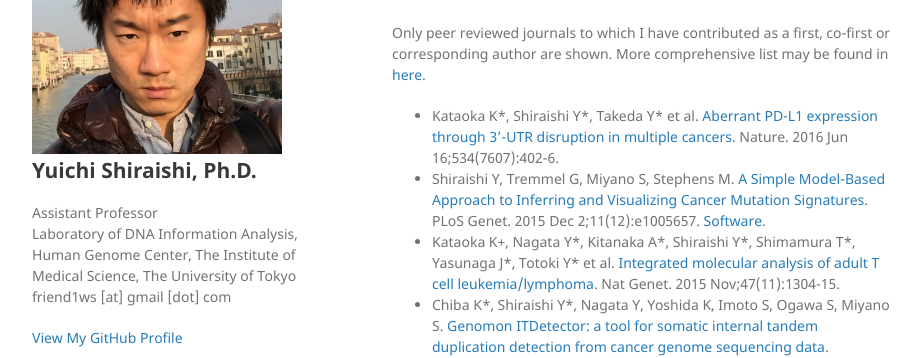
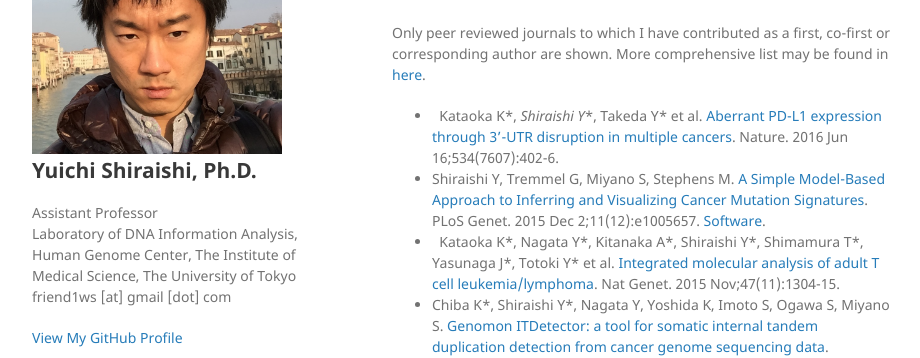
Before and after one commit to friend1ws/friend1ws.github.io, a Jekyll site: the page built from index.md, in a window 1280 px wide and 900 px high, scrolled down 1368 px. Shown: the part 154-512 px from the top of the window, without its empty margins (178-1098 px from the left). Built offline with Jekyll 4.4.1, drawn with Linux system fonts in a browser that asks for light colours; our own code applies the rules of GitHub Pages for plain Markdown files.

```diff
--- a/index.md
+++ b/index.md
@@ -73,14 +73,14 @@ bioRxiv, doi: https://doi.org/10.1101/162560.
 Only peer reviewed journals to which I have contributed as a first, co-first or corresponding author are shown.
 More comprehensive list may be found in [here](https://www.ncbi.nlm.nih.gov/pubmed/?term=Yuichi+Shiraishi).
 
-*   Kataoka K\*, Shiraishi Y\*, Takeda Y\* et al.
+*   Kataoka K\*, _Shiraishi Y_\*, Takeda Y\* et al.
 [Aberrant PD-L1 expression through 3'-UTR disruption in multiple cancers](https://www.nature.com/articles/nature18294).
 Nature. 2016 Jun 16;534(7607):402-6.
 *   Shiraishi Y, Tremmel G, Miyano S, Stephens M.
 [A Simple Model-Based Approach to Inferring and Visualizing Cancer Mutation Signatures](https://doi.org/10.1371/journal.pgen.1005657).
 PLoS Genet. 2015 Dec 2;11(12):e1005657.
 [Software](https://github.com/friend1ws/pmsignature).
-*   Kataoka K\+, Nagata Y\*, Kitanaka A\*, Shiraishi Y\*, Shimamura T\*, Yasunaga J\*, Totoki Y\* et al.
+*   Kataoka K\*, Nagata Y\*, Kitanaka A\*, Shiraishi Y\*, Shimamura T\*, Yasunaga J\*, Totoki Y\* et al.
 [Integrated molecular analysis of adult T cell leukemia/lymphoma](https://www.nature.com/articles/ng.3415).
 Nat Genet. 2015 Nov;47(11):1304-15.
 *   Chiba K\*, Shiraishi Y\*, Nagata Y, Yoshida K, Imoto S, Ogawa S, Miyano S.
```
